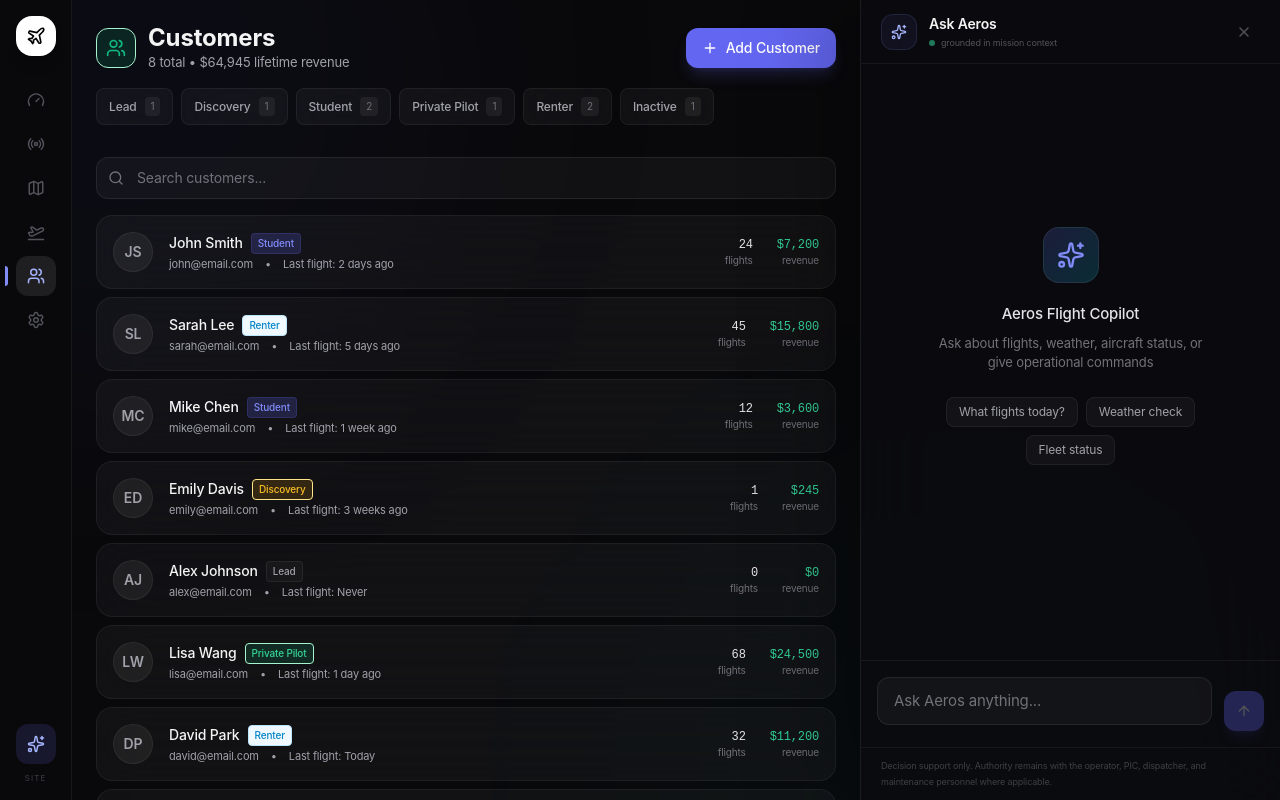
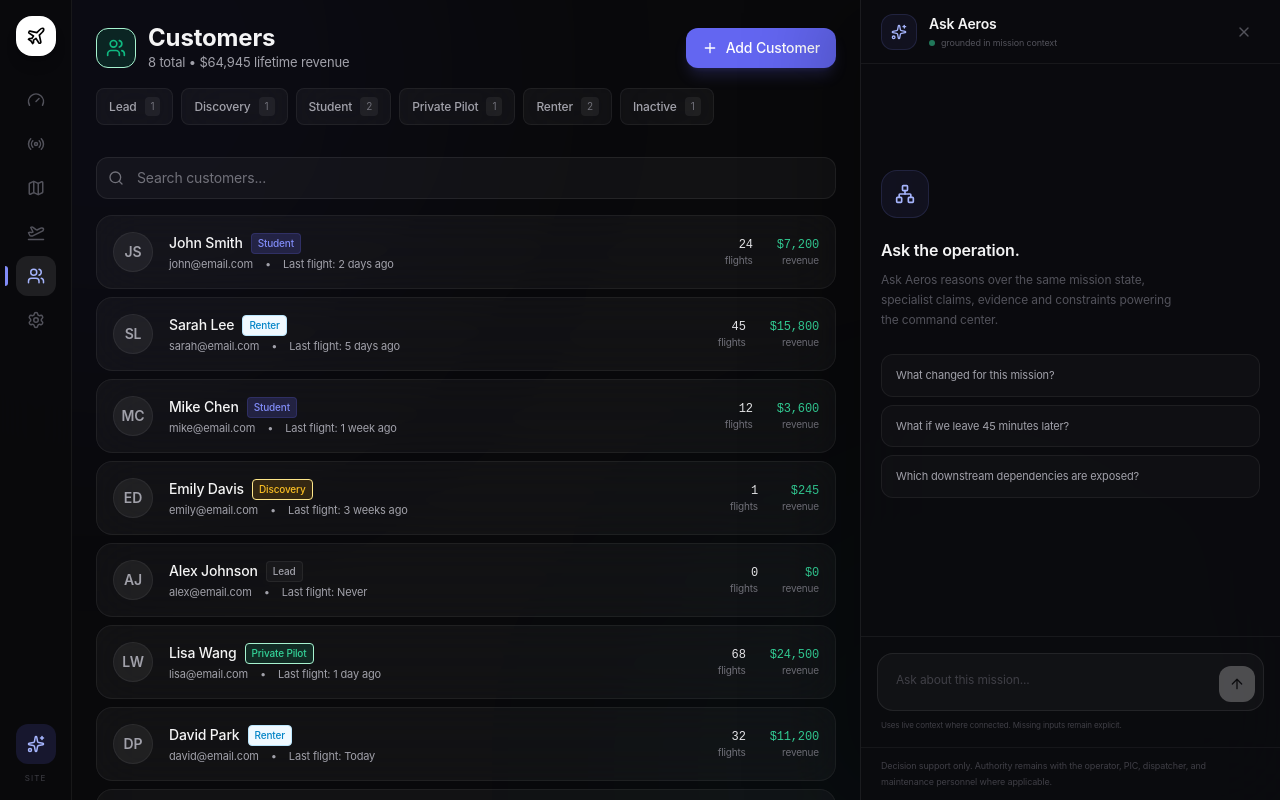
Before and after one commit to saharshbaweja/aeros, a Next.js app: page /customers in a window 1280 px wide. Both pictures are taken after a click on the button "Ask Aeros · ⌘K". Built offline with nearby package versions, Linux system fonts and the light colour scheme.

Commit message:
Reframe chat as contextual Ask Aeros interface

```diff
--- a/components/chat-thread.tsx
+++ b/components/chat-thread.tsx
@@ -1,15 +1,21 @@
 "use client";
 
-import { useState, useRef, useEffect } from "react";
-import { motion, AnimatePresence } from "framer-motion";
-import { Send, Sparkles, ArrowUp } from "lucide-react";
-import { ChatMessage } from "@/types";
+import { useEffect, useRef, useState } from "react";
+import { AnimatePresence, motion } from "framer-motion";
+import { ArrowUp, Network, Sparkles } from "lucide-react";
+import type { ChatMessage } from "@/types";
 
 interface ChatThreadProps {
   messages: ChatMessage[];
   onSendMessage: (message: string) => void;
   isLoading: boolean;
 }
+
+const starterQuestions = [
+  "What changed for this mission?",
+  "What if we leave 45 minutes later?",
+  "Which downstream dependencies are exposed?",
+];
 
 export default function ChatThread({ messages, onSendMessage, isLoading }: ChatThreadProps) {
   const [input, setInput] = useState("");
@@ -18,45 +24,37 @@ export default function ChatThread({ messages, onSendMessage, isLoading }: ChatT
 
   useEffect(() => {
     messagesEndRef.current?.scrollIntoView({ behavior: "smooth" });
-  }, [messages]);
+  }, [messages, isLoading]);
 
-  const handleSubmit = (e: React.FormEvent) => {
-    e.preventDefault();
-    if (!input.trim() || isLoading) return;
-    onSendMessage(input.trim());
+  const submit = () => {
+    const question = input.trim();
+    if (!question || isLoading) return;
+    onSendMessage(question);
     setInput("");
-    if (inputRef.current) {
-      inputRef.current.style.height = "auto";
-    }
-  };
-
-  const handleKeyDown = (e: React.KeyboardEvent) => {
-    if (e.key === "Enter" && !e.shiftKey) {
-      e.preventDefault();
-      handleSubmit(e);
-    }
+    if (inputRef.current) inputRef.current.style.height = "auto";
   };
 
   return (
-    <div className="flex flex-col h-full">
-      <div className="flex-1 overflow-y-auto px-5 py-6 space-y-4">
+    <div className="h-full flex flex-col">
+      <div className="flex-1 overflow-y-auto px-5 py-5 space-y-4">
         {messages.length === 0 && (
-          <div className="flex flex-col items-center justify-center h-full text-center px-4">
-            <div className="w-14 h-14 rounded-2xl bg-gradient-to-br from-brand-500/20 to-accent-500/20 flex items-center justify-center mb-5 border border-white/[0.08]">
-              <Sparkles className="w-7 h-7 text-brand-400" />
+          <div className="h-full flex flex-col justify-center">
+            <div className="w-12 h-12 rounded-2xl border border-brand-400/15 bg-brand-500/[0.08] flex items-center justify-center">
+              <Network className="w-5 h-5 text-brand-300" />
             </div>
-            <p className="text-zinc-200 text-body font-medium mb-2">Aeros Flight Copilot</p>
-            <p className="text-zinc-500 text-small max-w-[280px]">
-              Ask about flights, weather, aircraft status, or give operational commands
+            <h3 className="text-base font-semibold text-zinc-100 mt-5">Ask the operation.</h3>
+            <p className="text-xs leading-5 text-zinc-600 mt-2 max-w-[310px]">
+              Ask Aeros reasons over the same mission state, specialist claims, evidence and constraints powering the command center.
             </p>
-            <div className="flex flex-wrap gap-2 mt-6 justify-center">
-              {["What flights today?", "Weather check", "Fleet status"].map((q) => (
+            <div className="space-y-2 mt-6">
+              {starterQuestions.map((question) => (
                 <button
-                  key={q}
-                  onClick={() => onSendMessage(q)}
-                  className="px-3 py-1.5 text-xs text-zinc-400 bg-white/[0.04] border border-white/[0.06] rounded-lg hover:bg-white/[0.08] hover:text-zinc-200 transition-all"
+                  key={question}
+                  type="button"
+                  onClick={() => onSendMessage(question)}
+                  className="w-full text-left rounded-xl border border-white/[0.06] bg-white/[0.025] px-3.5 py-3 text-[11px] text-zinc-400 hover:text-zinc-200 hover:bg-white/[0.05] transition-colors"
                 >
-                  {q}
+                  {question}
                 </button>
               ))}
             </div>
@@ -67,26 +65,25 @@ export default function ChatThread({ messages, onSendMessage, isLoading }: ChatT
           {messages.map((message) => (
             <motion.div
               key={message.id}
-              initial={{ opacity: 0, y: 10 }}
+              initial={{ opacity: 0, y: 8 }}
               animate={{ opacity: 1, y: 0 }}
-              transition={{ duration: 0.2 }}
               className={`flex ${message.role === "user" ? "justify-end" : "justify-start"}`}
             >
-              <div className={`max-w-[85%] rounded-2xl px-4 py-3 ${
-                message.role === "user"
-                  ? "bg-brand-500 text-white"
-                  : "bg-white/[0.06] text-zinc-200 border border-white/[0.06]"
-              }`}>
+              <div
+                className={`max-w-[88%] rounded-2xl px-4 py-3 ${
+                  message.role === "user"
+                    ? "bg-white text-black"
+                    : "border border-white/[0.06] bg-white/[0.035] text-zinc-300"
+                }`}
+              >
                 {message.role === "assistant" && (
-                  <div className="flex items-center gap-2 mb-1.5">
-                    <div className="w-5 h-5 rounded-lg bg-gradient-to-br from-brand-500 to-accent-500 flex items-center justify-center">
-                      <Sparkles className="w-2.5 h-2.5 text-white" />
-                    </div>
-                    <span className="text-[11px] text-brand-400 font-medium">Aeros</span>
+                  <div className="flex items-center gap-2 mb-2">
+                    <Sparkles className="w-3 h-3 text-brand-300" />
+                    <span className="text-[9px] uppercase tracking-[0.14em] text-brand-300">Aeros</span>
                   </div>
                 )}
-                <div className="text-small whitespace-pre-wrap leading-relaxed">{message.content}</div>
-                <div className={`text-[10px] mt-1.5 ${message.role === "user" ? "text-brand-200" : "text-zinc-500"}`}>
+                <div className="text-xs whitespace-pre-wrap leading-5">{message.content}</div>
+                <div className={`text-[9px] mt-2 ${message.role === "user" ? "text-zinc-500" : "text-zinc-700"}`}>
                   {new Date(message.timestamp).toLocaleTimeString([], { hour: "2-digit", minute: "2-digit" })}
                 </div>
               </div>
@@ -95,52 +92,57 @@ export default function ChatThread({ messages, onSendMessage, isLoading }: ChatT
         </AnimatePresence>
 
         {isLoading && (
-          <motion.div initial={{ opacity: 0, y: 10 }} animate={{ opacity: 1, y: 0 }} className="flex justify-start">
-            <div className="bg-white/[0.06] border border-white/[0.06] rounded-2xl px-4 py-3">
-              <div className="flex items-center gap-2 mb-1.5">
-                <div className="w-5 h-5 rounded-lg bg-gradient-to-br from-brand-500 to-accent-500 flex items-center justify-center">
-                  <Sparkles className="w-2.5 h-2.5 text-white" />
-                </div>
-                <span className="text-[11px] text-brand-400 font-medium">Aeros</span>
-              </div>
-              <div className="flex items-center gap-1.5">
-                <motion.span animate={{ opacity: [0.3, 1, 0.3] }} transition={{ duration: 1.2, repeat: Infinity, delay: 0 }} className="w-1.5 h-1.5 rounded-full bg-brand-400" />
-                <motion.span animate={{ opacity: [0.3, 1, 0.3] }} transition={{ duration: 1.2, repeat: Infinity, delay: 0.2 }} className="w-1.5 h-1.5 rounded-full bg-brand-400" />
-                <motion.span animate={{ opacity: [0.3, 1, 0.3] }} transition={{ duration: 1.2, repeat: Infinity, delay: 0.4 }} className="w-1.5 h-1.5 rounded-full bg-brand-400" />
+          <div className="flex justify-start">
+            <div className="rounded-2xl border border-white/[0.06] bg-white/[0.035] px-4 py-3">
+              <div className="flex items-center gap-2">
+                <Sparkles className="w-3 h-3 text-brand-300" />
+                {[0, 1, 2].map((index) => (
+                  <motion.span
+                    key={index}
+                    animate={{ opacity: [0.25, 1, 0.25] }}
+                    transition={{ duration: 1.1, repeat: Infinity, delay: index * 0.16 }}
+                    className="w-1.5 h-1.5 rounded-full bg-brand-300"
+                  />
+                ))}
               </div>
             </div>
-          </motion.div>
+          </div>
         )}
-
         <div ref={messagesEndRef} />
       </div>
 
-      <div className="border-t border-white/[0.06] p-4">
-        <form onSubmit={handleSubmit} className="flex items-end gap-3">
-          <div className="flex-1 relative">
-            <textarea
-              ref={inputRef}
-              value={input}
-              onChange={(e) => {
-                setInput(e.target.value);
-                e.target.style.height = "auto";
-                e.target.style.height = Math.min(e.target.scrollHeight, 120) + "px";
-              }}
-              onKeyDown={handleKeyDown}
-              placeholder="Ask Aeros anything..."
-              rows={1}
-              className="w-full bg-white/[0.04] border border-white/[0.08] rounded-xl px-4 py-3 text-body text-zinc-100 placeholder:text-zinc-500 outline-none focus:ring-2 focus:ring-brand-500/30 focus:border-brand-500/30 transition-all resize-none"
-              disabled={isLoading}
-            />
-          </div>
+      <div className="p-4 border-t border-white/[0.06]">
+        <div className="flex items-end gap-2 rounded-2xl border border-white/[0.08] bg-white/[0.03] p-2 focus-within:border-brand-400/25 transition-colors">
+          <textarea
+            ref={inputRef}
+            value={input}
+            onChange={(event) => {
+              setInput(event.target.value);
+              event.target.style.height = "auto";
+              event.target.style.height = `${Math.min(event.target.scrollHeight, 120)}px`;
+            }}
+            onKeyDown={(event) => {
+              if (event.key === "Enter" && !event.shiftKey) {
+                event.preventDefault();
+                submit();
+              }
+            }}
+            placeholder="Ask about this mission..."
+            rows={1}
+            disabled={isLoading}
+            className="min-h-10 flex-1 resize-none bg-transparent px-2.5 py-2 text-xs leading-5 text-zinc-200 placeholder:text-zinc-700 outline-none"
+          />
           <button
-            type="submit"
+            type="button"
+            onClick={submit}
             disabled={!input.trim() || isLoading}
-            className="w-10 h-10 rounded-xl bg-brand-500 hover:bg-brand-600 disabled:opacity-30 disabled:hover:bg-brand-500 flex items-center justify-center transition-all active:scale-95 shadow-lg shadow-brand-500/25 flex-shrink-0"
+            className="w-9 h-9 rounded-xl bg-white text-black flex items-center justify-center disabled:opacity-25 transition-opacity flex-shrink-0"
+            aria-label="Send to Aeros"
           >
-            <ArrowUp className="w-4 h-4 text-white" />
+            <ArrowUp className="w-4 h-4" />
           </button>
-        </form>
+        </div>
+        <div className="text-[8px] text-zinc-700 mt-2 px-1">Uses live context where connected. Missing inputs remain explicit.</div>
       </div>
     </div>
   );
```
